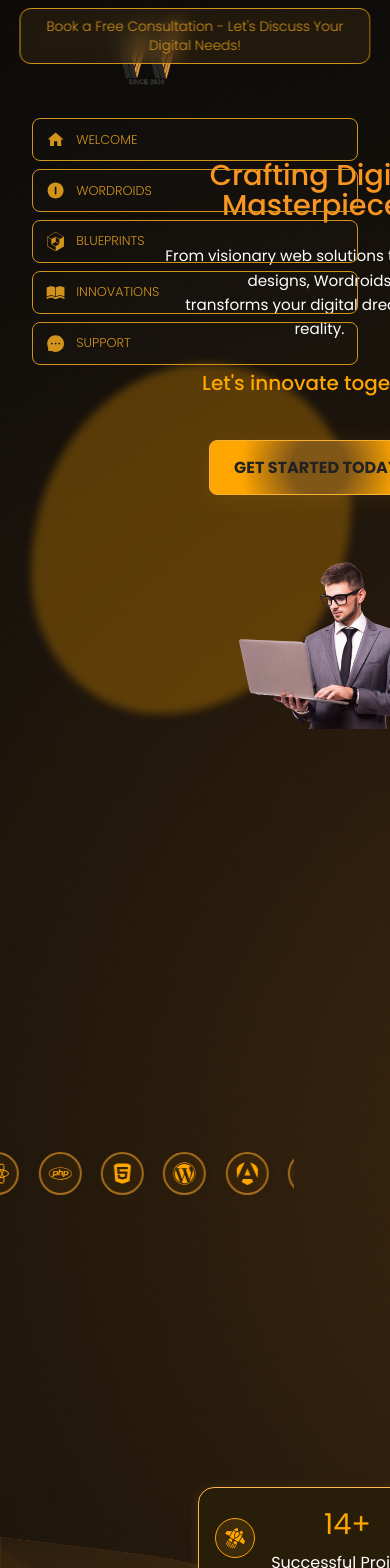
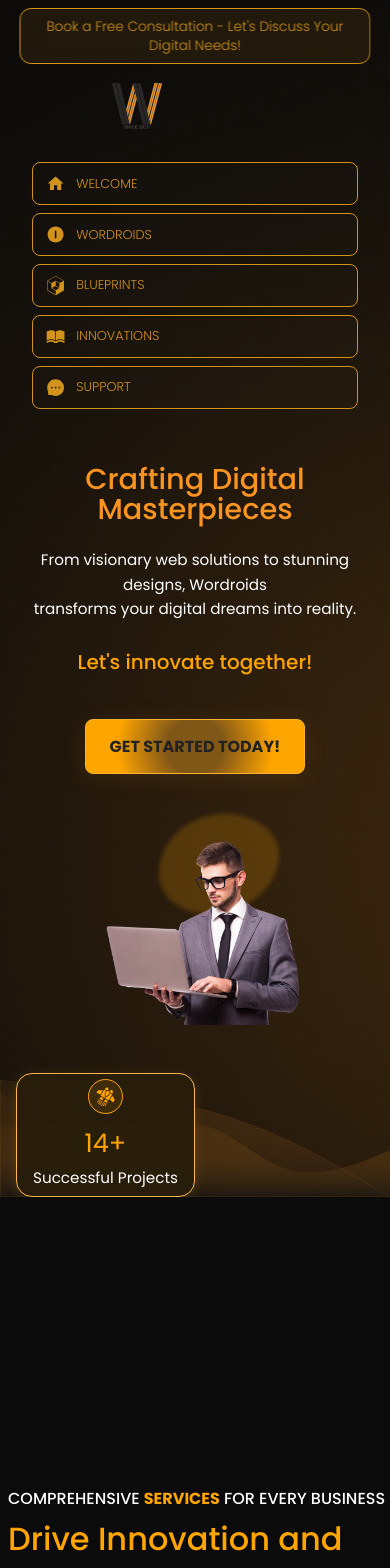
Before and after one commit to Wordroids/wordroids-web-site, a React (Create React App) app: page / in a window 390 px wide. Shown: the top 1568 px of the page. Built offline with nearby package versions, Linux system fonts and the light colour scheme.

Commit message:
make the header responsive

```diff
--- a/src/Components/header/header.css
+++ b/src/Components/header/header.css
@@ -56,10 +56,12 @@
 }
 
 .logo-img {
-  height: 70px;
   width: 70px;
+  height: auto;
+  max-width: 100%;
   object-fit: contain;
   margin-left: 5rem;
+  transition: all 0.3s ease;
 }
 
 .navbar-links {
@@ -143,6 +145,7 @@
   border-radius: 55% 45% 60% 40% / 60% 40% 60% 40%;
   z-index: 1;
   filter: blur(4px);
+  transition: all 0.3s ease;
 }
 
 /* ===== Content ===== */
@@ -219,11 +222,11 @@
 /* ===== Businessman & Card ===== */
 .man {
   position: absolute;
-
   width: 52rem;
-  height: 52rem;
+  height: auto;
   z-index: 6;
   margin: 2rem;
+  right: 0;
 }
 
 .man img {
@@ -231,9 +234,11 @@
   height: auto;
   object-fit: contain;
   margin-top: 7.5rem;
-  margin-left:33rem;
+  margin-left: 7rem;
+  transition: all 0.3s ease;
 }
 
+/* ===== Projects Card (Default) ===== */
 .projects-card {
   position: absolute;
   top: 10%;
@@ -252,6 +257,7 @@
   box-shadow: 0 2px 12px rgba(247,166,35,0.15);
   min-width: 180px;
   z-index: 7;
+  transition: all 0.3s ease;
 }
 
 
@@ -347,13 +353,6 @@
     font-size: 1rem;
   }
 
-  .man {
-    position: static;
-    width: 80%;
-    max-width: 400px;
-    margin: 2rem auto;
-  }
-
   .man img {
     margin: 0 auto;
   }
@@ -404,10 +403,6 @@
     font-size: 2.5rem;
   }
 
-  .man {
-    max-width: 320px;
-  }
-
   .logo {
     margin: 0;
     margin-top: 4rem;
@@ -450,3 +445,155 @@
     }
 
 }
+
+/* Responsive logo for tablets */
+@media screen and (max-width: 1024px) {
+  .logo-box {
+    margin-right: 2rem;
+    margin-top: 3rem;
+  }
+
+  .logo-img {
+    width: 60px;
+  }
+}
+
+/* Responsive logo for mobile */
+@media screen and (max-width: 600px) {
+  .logo-box {
+    margin-right: 1rem;
+    margin-top: 4rem;
+  }
+
+  .logo-img {
+    width: 50px;
+  }
+}
+
+
+/* Medium screens (≤ 1024px) */
+@media screen and (max-width: 1024px) {
+  .container.header_container {
+    flex-direction: column;
+    align-items: center;
+    margin-top: 6rem;
+    margin-left: 0;
+    padding: 0 2rem;
+    gap: 3rem;
+    height: auto; /* Allow height to adjust */
+  }
+}
+
+/* Small screens (≤ 600px) */
+@media screen and (max-width: 600px) {
+  .container.header_container {
+    flex-direction: column;
+    align-items: center;
+    margin-top: 23rem;
+    margin-left: 0;
+    padding: 0 1rem;
+    gap: 2rem;
+    height: auto;
+    width: 100%;
+  }
+}
+
+/* Tablet screens (≤ 1024px) */
+@media screen and (max-width: 1024px) {
+  .hero-bg-shape {
+    top: 30%;
+    right: 5%;
+    width: 250px;
+    height: 280px;
+    opacity: 0.25;
+    filter: blur(3px);
+  }
+}
+
+/* Mobile screens (≤ 600px) */
+@media screen and (max-width: 600px) {
+  .hero-bg-shape {
+    top: 68%;
+    right: 0;
+    left: 3rem;
+    margin: 0 auto;
+    width: 120px;
+    height: 100px;
+    opacity: 0.2;
+    filter: blur(2px);
+  }
+}
+
+/* ===== Responsive for Tablets ===== */
+@media screen and (max-width: 1024px) {
+  .man {
+    position: relative;
+    width: 90%;
+    margin: 0 auto;
+    right: 0;
+    top: 0;
+    display: flex;
+    justify-content: center;
+  }
+
+  .man img {
+    margin: 0 auto;
+    margin-top: 2rem;
+    max-width: 400px;
+  }
+}
+
+/* ===== Responsive for Mobile ===== */
+@media screen and (max-width: 600px) {
+  .man {
+    position: relative;
+    width: 100%;
+    margin: 0 auto;
+    display: flex;
+    justify-content: center;
+  }
+
+  .man img {
+    margin: 0 auto;
+    margin-top: 2rem;
+    max-width: 280px;
+  }
+}
+
+
+/* ===== Tablet (≤1024px) ===== */
+@media screen and (max-width: 1024px) {
+  .projects-card {
+    position: relative;
+    margin: 2rem auto 0 auto;
+    top: 0;
+    left: 0;
+    margin-left: 0;
+    margin-top: 1rem;
+    font-size: 1rem;
+    padding: 0.8rem 1.2rem;
+    min-width: unset;
+    justify-content: center;
+  }
+}
+
+/* ===== Mobile (≤600px) ===== */
+@media screen and (max-width: 600px) {
+  .projects-card {
+    flex-direction: column;
+    align-items: center;
+    text-align: center;
+    padding: 0.3rem 1rem;
+    gap: 0.5rem;
+    font-size: 0.95rem;
+  }
+
+  .projects-icon {
+    font-size: 2.2rem;
+    padding: 0.4rem;
+  }
+
+  .orange-number {
+    font-size: 1.6rem;
+  }
+}
--- a/src/Components/service/service.css
+++ b/src/Components/service/service.css
@@ -249,3 +249,54 @@
     padding-left: 0.5rem;
   }
 }
+
+/* ===== Responsive for Tablets (≤ 1024px) ===== */
+@media screen and (max-width: 1024px) {
+  .service_icons_wrapper {
+    position: relative;
+    top: 0;
+    right: 0;
+    width: 90%;
+    margin: 2rem auto;
+    padding: 0 1rem;
+    overflow: hidden;
+  }
+
+  .service_icons_track {
+    justify-content: flex-start; /* Keep them aligned for scrolling */
+    animation: scrollLeft 20s linear infinite; /* Keep animation */
+    flex-wrap: nowrap;
+    gap: 1rem;
+  }
+
+  .service_icon {
+    font-size: 2.4rem;
+    min-width: 35px;
+  }
+}
+
+/* ===== Responsive for Mobile Devices (≤ 600px) ===== */
+@media screen and (max-width: 600px) {
+  .service_icons_wrapper {
+    position: relative;
+    top: 0;
+    right: 0;
+    width: 100%;
+    margin: 1.5rem auto;
+    padding: 0 0.5rem;
+    overflow: hidden;
+  }
+
+  .service_icons_track {
+    justify-content: flex-start;
+    animation: scrollLeft 20s linear infinite; /* Keep animation */
+    flex-wrap: nowrap;
+    gap: 0.8rem;
+  }
+
+  .service_icon {
+    font-size: 2rem;
+    padding: 0.3rem;
+    min-width: 30px;
+  }
+}
```
Also changed, not shown: package.json (line endings or trailing spaces), 1 other file (tests, documents, lock files or other folders).
